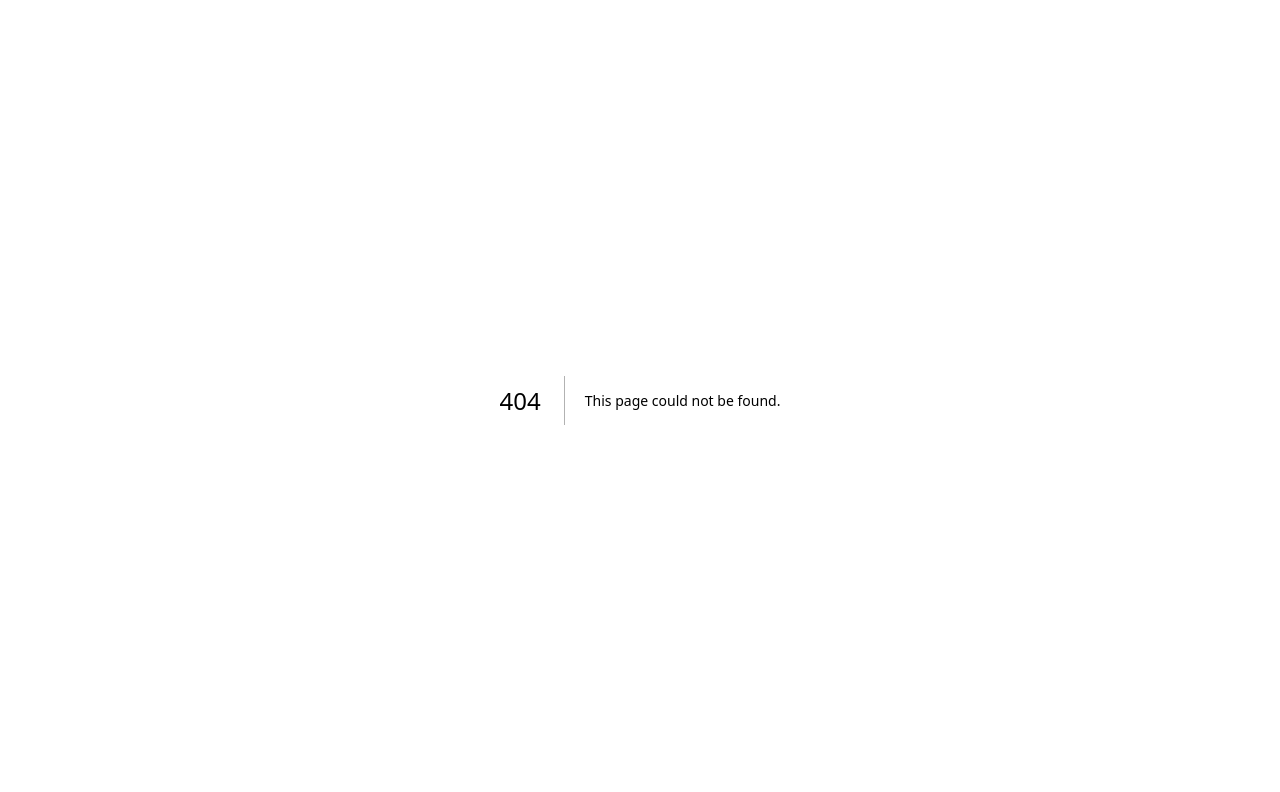
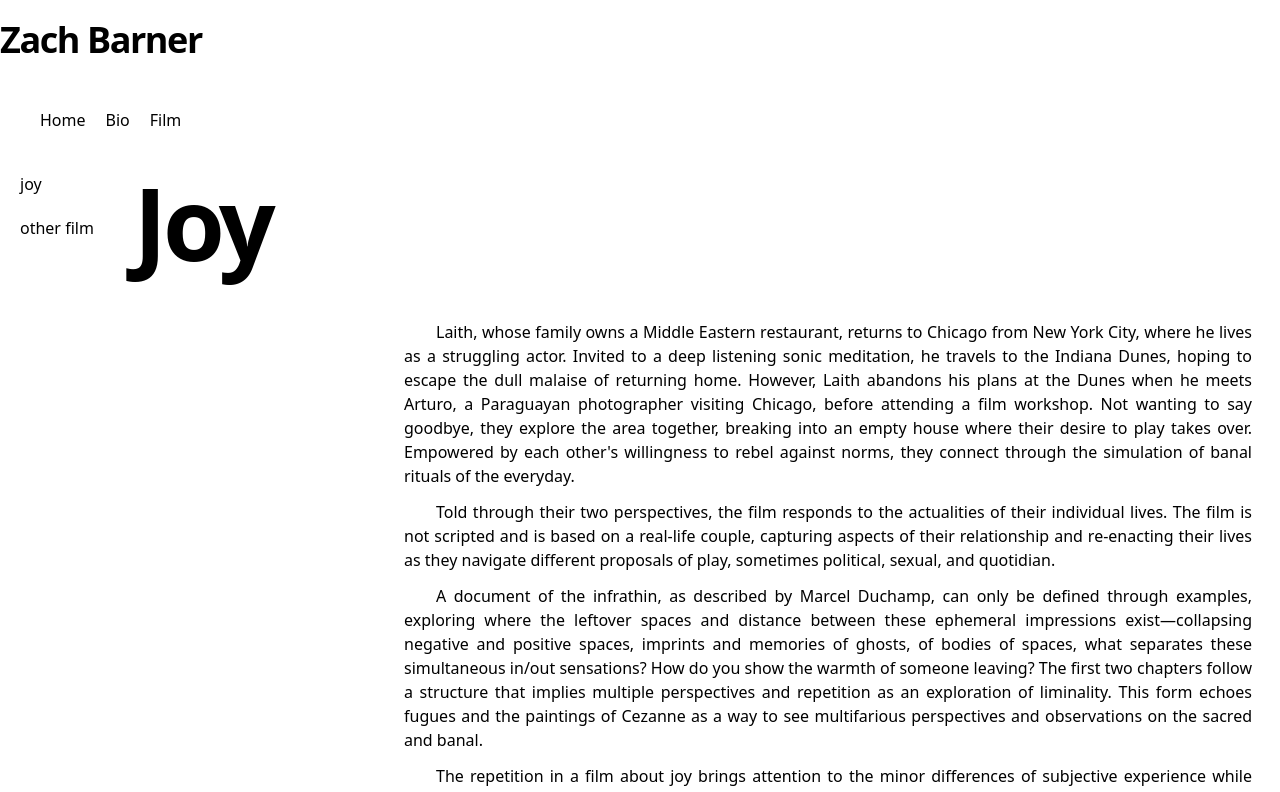
Before and after one commit to csubj/zachdotcom, a Next.js app: page /films/joy in a window 1280 px wide. Before the commit this address had no page. Shown: the top 792 px of the page. Built offline with nearby package versions, Linux system fonts and the light colour scheme.

Commit message:
a bit of content and navigation

```diff
--- a/components/avatar.tsx
+++ /dev/null
@@ -1,15 +0,0 @@
-type Props = {
-  name: string;
-  picture: string;
-};
-
-const Avatar = ({ name, picture }: Props) => {
-  return (
-    <div className="flex items-center">
-      <img src={picture} className="w-12 h-12 rounded-full mr-4" alt={name} />
-      <div className="text-xl font-bold">{name}</div>
-    </div>
-  );
-};
-
-export default Avatar;
--- /dev/null
+++ b/components/film.tsx
@@ -0,0 +1,24 @@
+import FilmNav from "./filmnav";
+import PostTitle from "./post-title";
+
+type Props = {
+  title: string;
+  coverImage: string;
+  embedlink: string;
+  releasedate: string;
+};
+
+const Film = ({ title, coverImage, embedlink, releasedate }: Props) => {
+  return (
+    <>
+      <div className="flex flex-row space-x-10 pt-10">
+        <FilmNav titles={["joy", "other film"]} />
+        <div>
+          <PostTitle>{title}</PostTitle>
+        </div>
+      </div>
+    </>
+  );
+};
+
+export default Film;
--- /dev/null
+++ b/components/filmnav.tsx
@@ -0,0 +1,22 @@
+import Link from "next/link";
+import PostTitle from "./post-title";
+
+type Props = {
+  titles: string[];
+};
+
+const FilmNav = ({ titles }: Props) => {
+  return (
+    <>
+      <div className="flex flex-col space-y-5">
+        {titles.map((o) => (
+          <Link href={o} className="hover:underline">
+            {o}
+          </Link>
+        ))}
+      </div>
+    </>
+  );
+};
+
+export default FilmNav;
--- a/components/nav.tsx
+++ b/components/nav.tsx
@@ -5,10 +5,13 @@ const Nav = () => {
     <nav>
       <div className="pl-10 space-x-5">
         <Link href="/" className="hover:underline">
-          home
+          Home
         </Link>
-        <Link href="/about" className="hover:underline">
-          about
+        <Link href="/bio" className="hover:underline">
+          Bio
+        </Link>
+        <Link href="/films/joy" className="hover:underline">
+          Film
         </Link>
       </div>
     </nav>
--- /dev/null
+++ b/components/post-title.tsx
@@ -0,0 +1,15 @@
+import { ReactNode } from "react";
+
+type Props = {
+  children?: ReactNode;
+};
+
+const PostTitle = ({ children }: Props) => {
+  return (
+    <h1 className="text-5xl md:text-7xl lg:text-8xl font-bold tracking-tighter leading-tight md:leading-none mb-12 text-center md:text-left">
+      {children}
+    </h1>
+  );
+};
+
+export default PostTitle;
--- /dev/null
+++ b/interfaces/film.ts
@@ -0,0 +1,13 @@
+type Film = {
+  slug: string;
+  title: string;
+  date: string;
+  coverImage: string;
+  excerpt: string;
+  ogImage: {
+    url: string;
+  };
+  content: string;
+};
+
+export default Film;
--- a/pages/about.tsx
+++ /dev/null
@@ -1,12 +0,0 @@
-import Layout from "../components/layout";
-import Container from "../components/container";
-
-function About() {
-  return (
-    <Layout preview={true}>
-      <Container>Hey there! I'm zach and I like art a whole lot.</Container>
-    </Layout>
-  );
-}
-
-export default About;
--- /dev/null
+++ b/pages/bio.tsx
@@ -0,0 +1,31 @@
+import Layout from "../components/layout";
+import Container from "../components/container";
+
+function Bio() {
+  return (
+    <Layout preview={true}>
+      <Container>
+        <div className="space-y-2 mt-10">
+          <p>
+            Zach Barner is an artist who works in moving images using hybrid
+            narrative methods. His recent work looks at play and silence as an
+            act of resistance and a means against production, featuring the
+            wind, chance encounters of the everyday, and finding joy. His work
+            has premiered at the Gene Siskel Film Center, and projects he has
+            collaborated on have been shown at Berlinale, Cannes, FID Marseille,
+            Sundance, SXSW, TIFF, True/False, and Visions du Reel. He is the
+            co-founder of the production company Thrd Factory. He has also
+            worked with commercials, television, and film for networks such as
+            HBO, FX, NBC, 20th Century Fox, Showtime, CW, and E! He studied his
+            Bachelor of Fine Arts at The School of the Art Institute of Chicago.
+            Residences include The Ragdale Foundation and Ox-bow School of the
+            Art.
+          </p>
+          <p>He lives and works in Chicago.</p>
+        </div>
+      </Container>
+    </Layout>
+  );
+}
+
+export default Bio;
--- /dev/null
+++ b/pages/films/joy.tsx
@@ -0,0 +1,68 @@
+import Layout from "../../components/layout";
+import Container from "../../components/container";
+import Film from "../../components/film";
+import FilmNav from "../../components/filmnav";
+
+function Joy() {
+  return (
+    <Layout preview={true}>
+      <Container>
+        <Film
+          title="Joy"
+          coverImage={""}
+          embedlink={"https://google.com"}
+          releasedate={"WIP 2023"}
+        ></Film>
+        <div className="flex flex-row">
+          <div className="space-y-3 mx-96 mr-2 text-justify indent-8">
+            <p>
+              Laith, whose family owns a Middle Eastern restaurant, returns to
+              Chicago from New York City, where he lives as a struggling actor.
+              Invited to a deep listening sonic meditation, he travels to the
+              Indiana Dunes, hoping to escape the dull malaise of returning
+              home. However, Laith abandons his plans at the Dunes when he meets
+              Arturo, a Paraguayan photographer visiting Chicago, before
+              attending a film workshop. Not wanting to say goodbye, they
+              explore the area together, breaking into an empty house where
+              their desire to play takes over. Empowered by each other's
+              willingness to rebel against norms, they connect through the
+              simulation of banal rituals of the everyday.
+            </p>
+            <p>
+              Told through their two perspectives, the film responds to the
+              actualities of their individual lives. The film is not scripted
+              and is based on a real-life couple, capturing aspects of their
+              relationship and re-enacting their lives as they navigate
+              different proposals of play, sometimes political, sexual, and
+              quotidian.
+            </p>
+            <p>
+              A document of the infrathin, as described by Marcel Duchamp, can
+              only be defined through examples, exploring where the leftover
+              spaces and distance between these ephemeral impressions
+              exist—collapsing negative and positive spaces, imprints and
+              memories of ghosts, of bodies of spaces, what separates these
+              simultaneous in/out sensations? How do you show the warmth of
+              someone leaving? The first two chapters follow a structure that
+              implies multiple perspectives and repetition as an exploration of
+              liminality. This form echoes fugues and the paintings of Cezanne
+              as a way to see multifarious perspectives and observations on the
+              sacred and banal.
+            </p>
+            <p>
+              The repetition in a film about joy brings attention to the minor
+              differences of subjective experience while celebrating a sense of
+              sacredness in the everyday. Silence and the wind become stars as
+              they pursue a new way of living founded in play. Regaining this
+              capacity to play and noticing the disappearance of rituals is not
+              nostalgia but rather a way to remember the excitement of when
+              trees were seen moving. How do we allow trees to be trees again?
+            </p>
+          </div>
+        </div>
+      </Container>
+    </Layout>
+  );
+}
+
+export default Joy;
--- a/pages/index.tsx
+++ b/pages/index.tsx
@@ -11,7 +11,11 @@ export default function Index() {
         <Head>
           <title>Zach Barner | Film, Photography</title>
         </Head>
-        <Container></Container>
+        <Container>
+          <div className="text-center m-20">
+            Hardness and strength are companions of death.
+          </div>
+        </Container>
       </Layout>
     </>
   );
```
